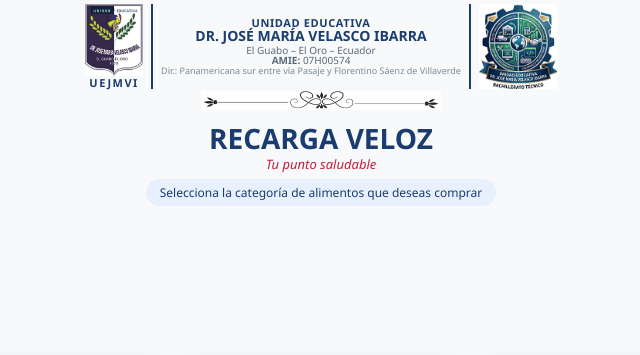
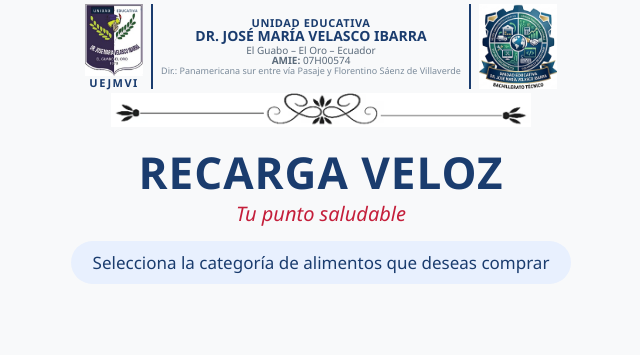
Before and after one commit to paopao0380-svg/recarga-veloz, a Flask app: page / in a window 1280 px wide. Shown: the top 355 px of the page, without its empty margins (319-959 px from the left). Run offline with Flask 3, Linux system fonts and the light colour scheme.

Commit message:
Update styles in index.html for improved layout

```diff
--- a/templates/index.html
+++ b/templates/index.html
@@ -72,39 +72,40 @@
 
         .ornamento {
             text-align: center;
-            margin: 2px auto;
+            margin: 4px auto 6px;
             line-height: 0;
             flex-shrink: 0;
         }
         .ornamento img {
-            width: min(240px, 55%);
+            width: min(420px, 75%);
             height: auto;
-            opacity: 0.85;
+            opacity: 0.9;
         }
 
         .header {
             text-align: center;
-            margin: 2px 0 2px;
+            margin: 6px 0 4px;
             flex-shrink: 0;
         }
         .title {
             color: #1a3c6e;
-            font-size: clamp(22px, 4vw, 28px);
+            font-size: clamp(32px, 5.5vw, 44px);
             font-weight: 800;
             margin: 0;
             line-height: 1.05;
+            letter-spacing: 1px;
         }
         .slogan {
             color: #c41e3a;
-            font-size: 13px;
+            font-size: clamp(16px, 2.2vw, 20px);
             font-style: italic;
-            margin: 1px 0 0;
+            margin: 4px 0 0;
         }
 
         .instruction {
-            padding: 5px 14px !important;
-            margin: 4px auto 6px !important;
-            font-size: 12px !important;
+            padding: 10px 22px !important;
+            margin: 10px auto 12px !important;
+            font-size: clamp(14px, 1.8vw, 17px) !important;
             flex-shrink: 0;
         }
 
```
